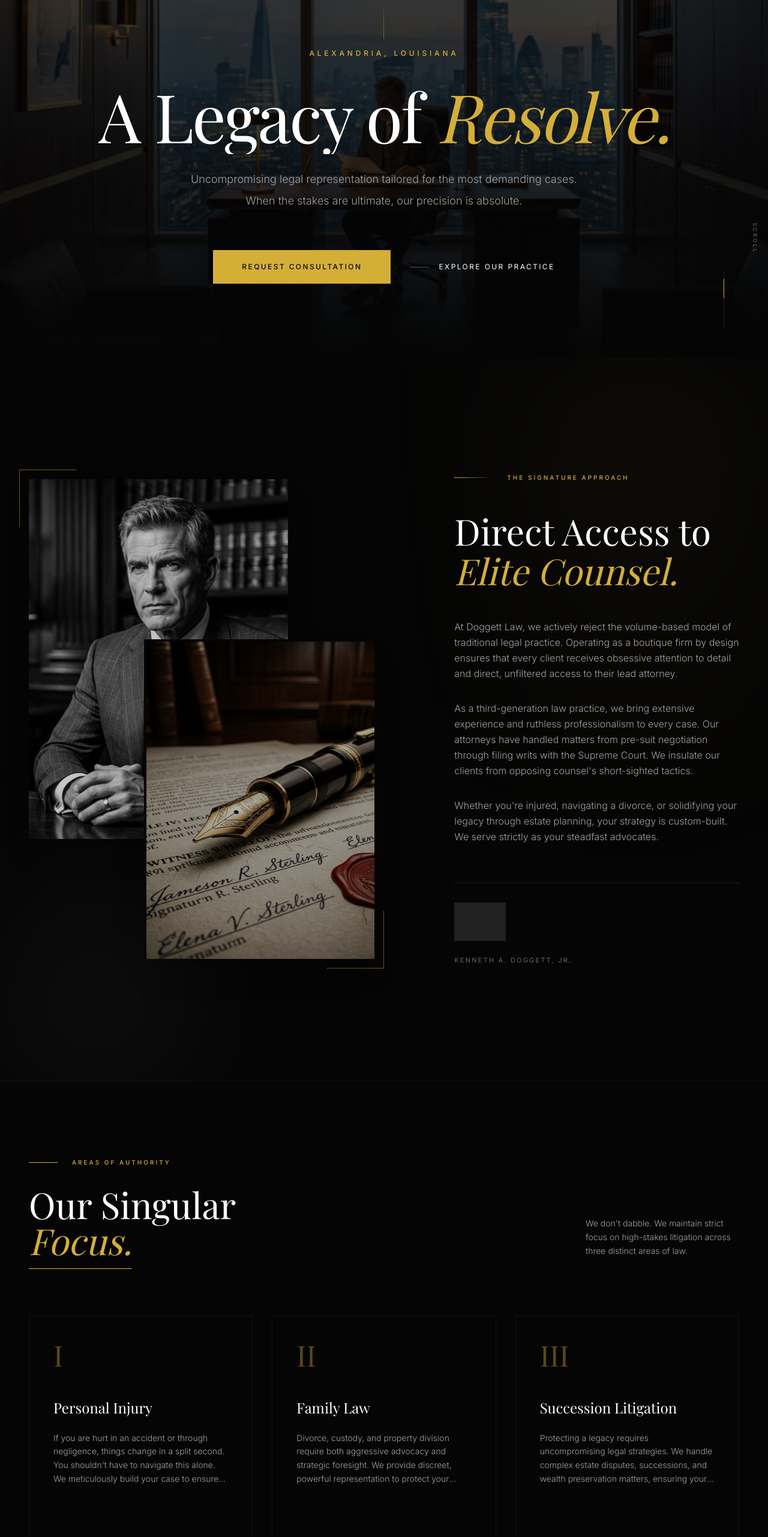
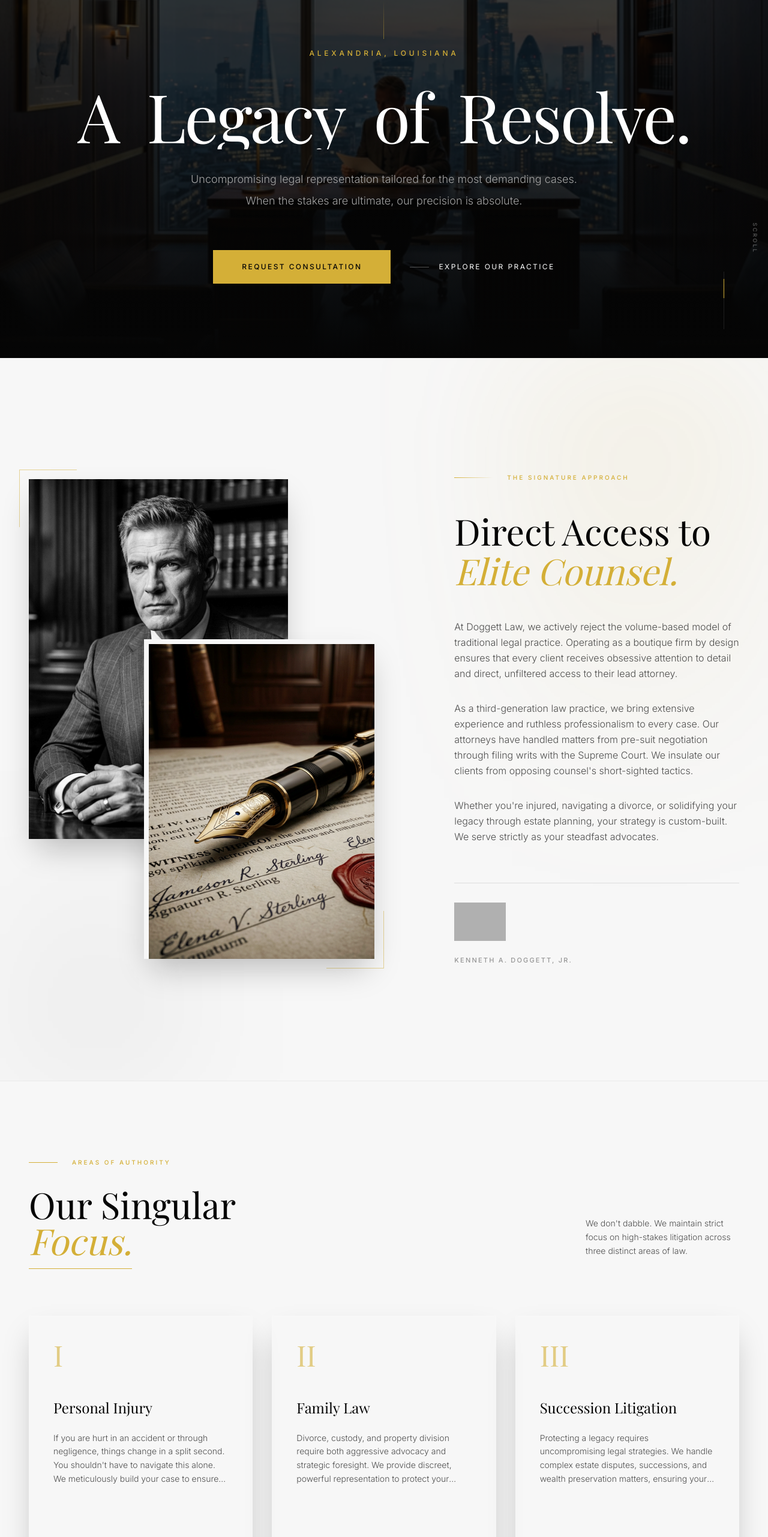
Before and after one commit to Founditmarketing/doggett, a React (Vite) app: page / in a window 1280 px wide. Shown: the part 203-2766 px from the top of the page at 60% size. Built offline with nearby package versions, Linux system fonts and the light colour scheme; grey boxes are pictures that could not be loaded; a web font is replaced by a local one.

Commit message:
feat: implement V3 advanced interactions and high-contrast theme

```diff
--- a/src/components/Hero.tsx
+++ b/src/components/Hero.tsx
@@ -1,5 +1,7 @@
 import { motion, useScroll, useTransform } from "motion/react";
 import { useRef } from "react";
+import SplitText from "./animations/SplitText";
+import Magnetic from "./animations/Magnetic";
 
 export default function Hero() {
   const containerRef = useRef(null);
@@ -43,15 +45,12 @@ export default function Hero() {
           </span>
         </motion.div>
 
-        <div className="overflow-hidden mb-6 py-2">
-          <motion.h1
-            initial={{ y: "100%" }}
-            animate={{ y: 0 }}
-            transition={{ duration: 1.2, delay: 0.3, ease: [0.16, 1, 0.3, 1] }}
-            className="text-5xl md:text-7xl lg:text-[7rem] font-serif font-light leading-[1] max-w-6xl tracking-tight text-white"
-          >
-            A Legacy of <span className="italic text-champagne">Resolve.</span>
-          </motion.h1>
+        <div className="overflow-hidden mb-6 py-2 flex flex-col items-center">
+          <SplitText
+            text="A Legacy of Resolve."
+            delay={0.3}
+            className="text-5xl md:text-7xl lg:text-[7rem] font-serif font-light leading-[1] max-w-6xl tracking-tight text-white justify-center"
+          />
         </div>
 
         <motion.p
@@ -69,20 +68,24 @@ export default function Hero() {
           transition={{ duration: 1, delay: 0.8, ease: [0.16, 1, 0.3, 1] }}
           className="flex flex-col sm:flex-row gap-8 items-center"
         >
+          <Magnetic intensity={0.3}>
             <a
               href="tel:3188883644"
-            className="group flex justify-center items-center px-8 lg:px-12 py-5 bg-champagne text-obsidian text-xs uppercase tracking-[0.2em] relative overflow-hidden transition-all duration-500 hover:shadow-[0_0_40px_rgba(212,175,55,0.4)]"
+              className="group flex justify-center items-center px-8 lg:px-12 py-5 bg-champagne text-obsidian text-xs uppercase tracking-[0.2em] relative overflow-hidden transition-all duration-500 hover:shadow-[0_0_40px_rgba(212,175,55,0.4)] block"
             >
               <span className="relative z-10 font-medium transition-colors duration-500 group-hover:text-white">Request Consultation</span>
               <div className="absolute inset-0 bg-obsidian transform -translate-x-full transition-transform duration-500 group-hover:translate-x-0 ease-out z-0"></div>
             </a>
+          </Magnetic>
+          <Magnetic intensity={0.2}>
             <a
               href="#expertise"
-            className="group text-xs uppercase tracking-[0.2em] text-white flex items-center gap-4 transition-colors duration-300 hover:text-champagne"
+              className="group text-xs uppercase tracking-[0.2em] text-white flex items-center gap-4 transition-colors duration-300 hover:text-champagne block"
             >
               <span className="w-8 h-[1px] bg-white/30 group-hover:bg-champagne group-hover:w-16 transition-all duration-500"></span>
               Explore Our Practice
             </a>
+          </Magnetic>
         </motion.div>
       </div>
 
--- a/src/components/PracticeAreas.tsx
+++ b/src/components/PracticeAreas.tsx
@@ -23,7 +23,18 @@ const practices = [
 
 export default function PracticeAreas() {
   return (
-    <section id="expertise" className="py-32 bg-obsidian relative border-y border-white/5 overflow-hidden">
+    <section id="expertise" className="py-32 bg-alabaster relative border-y border-obsidian/5 overflow-hidden">
+
+      {/* Liquid SVG Filter Definition */}
+      <svg style={{ width: 0, height: 0, position: 'absolute' }}>
+        <filter id="liquid" colorInterpolationFilters="sRGB">
+          <feTurbulence type="fractalNoise" baseFrequency="0.015" numOctaves="3" result="noise">
+            <animate attributeName="baseFrequency" values="0.015;0.02;0.015" duration="8s" repeatCount="indefinite" />
+          </feTurbulence>
+          <feDisplacementMap in="SourceGraphic" in2="noise" scale="20" xChannelSelector="R" yChannelSelector="G" />
+        </filter>
+      </svg>
+
       {/* Subtle Grid Background */}
       <div className="absolute inset-0 bg-[linear-gradient(rgba(255,255,255,0.02)_1px,transparent_1px),linear-gradient(90deg,rgba(255,255,255,0.02)_1px,transparent_1px)] bg-[size:100px_100px] [mask-image:radial-gradient(ellipse_60%_60%_at_50%_50%,#000_10%,transparent_100%)]"></div>
 
@@ -47,7 +58,7 @@ export default function PracticeAreas() {
               whileInView={{ opacity: 1, y: 0 }}
               viewport={{ once: true }}
               transition={{ duration: 0.8, delay: 0.2 }}
-              className="text-4xl md:text-5xl lg:text-6xl font-serif font-light leading-1.1 text-white"
+              className="text-4xl md:text-5xl lg:text-6xl font-serif font-light leading-1.1 text-obsidian"
             >
               Our Singular <br />
               <span className="italic text-champagne w-fit relative">
@@ -68,7 +79,7 @@ export default function PracticeAreas() {
             whileInView={{ opacity: 1 }}
             viewport={{ once: true }}
             transition={{ duration: 1, delay: 0.5 }}
-            className="hidden lg:block w-64 text-sm text-alabaster-muted font-light leading-relaxed"
+            className="hidden lg:block w-64 text-sm text-obsidian/70 font-light leading-relaxed"
           >
             We don't dabble. We maintain strict focus on high-stakes litigation across three distinct areas of law.
           </motion.div>
@@ -82,22 +93,27 @@ export default function PracticeAreas() {
               whileInView={{ opacity: 1, y: 0 }}
               viewport={{ once: true }}
               transition={{ duration: 0.8, delay: index * 0.2, ease: [0.16, 1, 0.3, 1] }}
-              className="group relative h-[500px] overflow-hidden bg-obsidian border border-white/5 hover:border-champagne/30 transition-all duration-500 cursor-pointer"
+              className="group relative h-[500px] overflow-hidden bg-white/[0.03] border border-white/10 hover:border-champagne/40 hover:bg-white/[0.05] transition-all duration-500 cursor-pointer shadow-2xl"
             >
               {/* Image Background */}
-              <div className="absolute inset-0 bg-obsidian z-0 transition-opacity duration-700 group-hover:opacity-100 opacity-0">
-                <img src={practice.image} alt={practice.title} className="w-full h-full object-cover opacity-30 mix-blend-luminosity scale-110 group-hover:scale-100 transition-transform duration-[2s]" />
+              <div className="absolute inset-0 bg-obsidian z-0 transition-opacity duration-700 group-hover:opacity-100 opacity-0 overflow-hidden">
+                <img
+                  src={practice.image}
+                  alt={practice.title}
+                  style={{ filter: "url(#liquid)" }}
+                  className="w-full h-full object-cover opacity-40 mix-blend-luminosity scale-125 group-hover:scale-110 transition-transform duration-[2s]"
+                />
                 <div className="absolute inset-0 bg-gradient-to-t from-obsidian via-obsidian/80 to-obsidian/20"></div>
               </div>
 
               {/* Content */}
               <div className="relative z-10 p-10 h-full flex flex-col justify-between">
                 <div>
-                  <div className="text-champagne/40 font-serif text-5xl mb-12 group-hover:text-champagne transition-colors duration-500 group-hover:-translate-y-2 transform">
+                  <div className="text-champagne/60 font-serif text-5xl mb-12 group-hover:text-champagne transition-colors duration-500 group-hover:-translate-y-2 transform">
                     {practice.icon}
                   </div>
-                  <h3 className="text-2xl font-serif mb-6 text-white group-hover:text-champagne transition-colors duration-300">{practice.title}</h3>
-                  <p className="text-alabaster-muted font-light leading-relaxed text-sm group-hover:text-alabaster transition-colors duration-300 line-clamp-4">
+                  <h3 className="text-2xl font-serif mb-6 text-obsidian group-hover:text-white transition-colors duration-300">{practice.title}</h3>
+                  <p className="text-obsidian/70 font-light leading-relaxed text-sm group-hover:text-white/90 transition-colors duration-300 line-clamp-4">
                     {practice.description}
                   </p>
                 </div>
--- a/src/components/SignatureApproach.tsx
+++ b/src/components/SignatureApproach.tsx
@@ -2,10 +2,10 @@ import { motion } from "motion/react";
 
 export default function SignatureApproach() {
   return (
-    <section id="the-firm" className="py-32 md:py-48 bg-obsidian relative overflow-hidden">
+    <section id="the-firm" className="py-32 md:py-48 bg-alabaster relative overflow-hidden">
       {/* Decorative background elements */}
-      <div className="absolute top-0 right-0 w-1/3 h-[800px] bg-gradient-to-b from-champagne/5 to-transparent blur-[120px] pointer-events-none" />
-      <div className="absolute bottom-0 left-0 w-1/4 h-[500px] bg-gradient-to-t from-white/5 to-transparent blur-[100px] pointer-events-none" />
+      <div className="absolute top-0 right-0 w-1/3 h-[800px] bg-gradient-to-b from-champagne/10 to-transparent blur-[120px] pointer-events-none" />
+      <div className="absolute bottom-0 left-0 w-1/4 h-[500px] bg-gradient-to-t from-black/5 to-transparent blur-[100px] pointer-events-none" />
 
       <div className="max-w-screen-2xl mx-auto px-6 md:px-12 relative z-10">
         <div className="grid grid-cols-1 lg:grid-cols-12 gap-16 lg:gap-8 items-center">
@@ -19,7 +19,7 @@ export default function SignatureApproach() {
             className="lg:col-span-6 relative h-[600px] md:h-[800px] w-full"
           >
             <div className="absolute top-0 left-0 w-3/4 h-3/4 overflow-hidden shadow-2xl z-10">
-              <div className="absolute inset-0 bg-obsidian/20 mix-blend-multiply z-10 border border-white/5"></div>
+              <div className="absolute inset-0 bg-white/10 mix-blend-overlay z-10 border border-obsidian/5"></div>
               <img
                 src="/assets/elite_attorney_portrait_1773349709984.png"
                 alt="Elite Attorney"
@@ -33,9 +33,9 @@ export default function SignatureApproach() {
               whileInView={{ opacity: 1, y: 0 }}
               viewport={{ once: true, margin: "-50px" }}
               transition={{ duration: 1.5, delay: 0.3, ease: [0.16, 1, 0.3, 1] }}
-              className="absolute bottom-0 right-0 w-2/3 h-2/3 overflow-hidden shadow-2xl z-20 border-l-4 border-t-4 border-obsidian"
+              className="absolute bottom-0 right-0 w-2/3 h-2/3 overflow-hidden shadow-2xl z-20 border-l-[8px] border-t-[8px] border-alabaster"
             >
-              <div className="absolute inset-0 bg-obsidian/30 mix-blend-multiply z-10"></div>
+              <div className="absolute inset-0 bg-white/10 mix-blend-overlay z-10"></div>
               <img
                 src="/assets/signature_approach_detail_1773349721313.png"
                 alt="Legal Document"
@@ -67,13 +67,13 @@ export default function SignatureApproach() {
               whileInView={{ opacity: 1, y: 0 }}
               viewport={{ once: true, margin: "-100px" }}
               transition={{ duration: 1, delay: 0.1, ease: [0.16, 1, 0.3, 1] }}
-              className="text-4xl md:text-5xl lg:text-6xl font-serif font-light leading-[1.1] mb-12 text-white"
+              className="text-4xl md:text-5xl lg:text-6xl font-serif font-light leading-[1.1] mb-12 text-obsidian"
             >
               Direct Access to <br />
-              <span className="italic text-champagne">Elite Counsel.</span>
+              <span className="italic text-champagne relative z-10">Elite Counsel.</span>
             </motion.h2>
 
-            <div className="space-y-8 text-alabaster-muted font-light leading-relaxed text-sm md:text-base">
+            <div className="space-y-8 text-obsidian/70 font-light leading-relaxed text-sm md:text-base">
               <motion.p
                 initial={{ opacity: 0, y: 20 }}
                 whileInView={{ opacity: 1, y: 0 }}
@@ -105,15 +105,15 @@ export default function SignatureApproach() {
               whileInView={{ opacity: 1 }}
               viewport={{ once: true }}
               transition={{ duration: 1.5, delay: 0.8 }}
-              className="mt-16 pt-8 border-t border-white/10"
+              className="mt-16 pt-8 border-t border-obsidian/10"
             >
               <img
                 src="https://upload.wikimedia.org/wikipedia/commons/thumb/f/fa/Signature_of_John_Hancock.svg/1200px-Signature_of_John_Hancock.svg.png"
                 alt="Signature"
-                className="h-16 opacity-30 invert transition-opacity duration-500 hover:opacity-80"
+                className="h-16 opacity-80 transition-opacity duration-500 hover:opacity-100"
                 referrerPolicy="no-referrer"
               />
-              <p className="mt-6 text-[11px] uppercase tracking-[0.2em] font-sans text-alabaster/40">Kenneth A. Doggett, Jr.</p>
+              <p className="mt-6 text-[11px] uppercase tracking-[0.2em] font-sans text-obsidian/40 font-medium">Kenneth A. Doggett, Jr.</p>
             </motion.div>
           </div>
 
--- /dev/null
+++ b/src/components/animations/Magnetic.tsx
@@ -0,0 +1,40 @@
+import { motion } from "motion/react";
+import React, { useRef, useState } from "react";
+
+interface MagneticProps {
+    children: React.ReactNode;
+    className?: string;
+    intensity?: number;
+}
+
+export default function Magnetic({ children, className = "", intensity = 0.2 }: MagneticProps) {
+    const ref = useRef<HTMLDivElement>(null);
+    const [position, setPosition] = useState({ x: 0, y: 0 });
+
+    const handleMouse = (e: React.MouseEvent<HTMLDivElement>) => {
+        if (ref.current) {
+            const { clientX, clientY } = e;
+            const { height, width, left, top } = ref.current.getBoundingClientRect();
+            const middleX = clientX - (left + width / 2);
+            const middleY = clientY - (top + height / 2);
+            setPosition({ x: middleX * intensity, y: middleY * intensity });
+        }
+    };
+
+    const reset = () => {
+        setPosition({ x: 0, y: 0 });
+    };
+
+    return (
+        <motion.div
+            ref={ref}
+            onMouseMove={handleMouse}
+            onMouseLeave={reset}
+            animate={{ x: position.x, y: position.y }}
+            transition={{ type: "spring", stiffness: 150, damping: 15, mass: 0.1 }}
+            className={className}
+        >
+            {children}
+        </motion.div>
+    );
+}
--- /dev/null
+++ b/src/components/animations/SplitText.tsx
@@ -0,0 +1,61 @@
+import { motion } from "motion/react";
+
+interface SplitTextProps {
+    text: string;
+    className?: string;
+    delay?: number;
+}
+
+export default function SplitText({ text, className = "", delay = 0 }: SplitTextProps) {
+    const words = text.split(" ");
+
+    const container = {
+        hidden: { opacity: 0 },
+        visible: (i = 1) => ({
+            opacity: 1,
+            transition: { staggerChildren: 0.08, delayChildren: delay * i },
+        }),
+    };
+
+    const child = {
+        visible: {
+            opacity: 1,
+            y: 0,
+            transition: {
+                type: "spring",
+                damping: 12,
+                stiffness: 100,
+            },
+        },
+        hidden: {
+            opacity: 0,
+            y: 40,
+            transition: {
+                type: "spring",
+                damping: 12,
+                stiffness: 100,
+            },
+        },
+    };
+
+    return (
+        <motion.div
+            style={{ overflow: "hidden", display: "flex", flexWrap: "wrap", gap: "0.2EM" }}
+            variants={container}
+            initial="hidden"
+            whileInView="visible"
+            viewport={{ once: true }}
+            className={className}
+        >
+            {words.map((word, index) => (
+                <span key={index} style={{ overflow: "hidden", display: "inline-block" }}>
+                    <motion.span variants={child} style={{ display: "inline-block" }}>
+                        {word}
+                    </motion.span>
+                    {/* Add non-breaking space after each word except the last to preserve natural spacing but prevent collapse */}
+                    {index < words.length - 1 ? "\u00A0" : ""}
+                </span>
+            ))}
+        </motion.div>
+    );
+}
```
Also changed, not shown: src/components/CommunityPillar.tsx (+63 -42 lines), src/components/Navbar.tsx (+10 -4 lines). Lines whose indentation alone changed are shown as unchanged.
